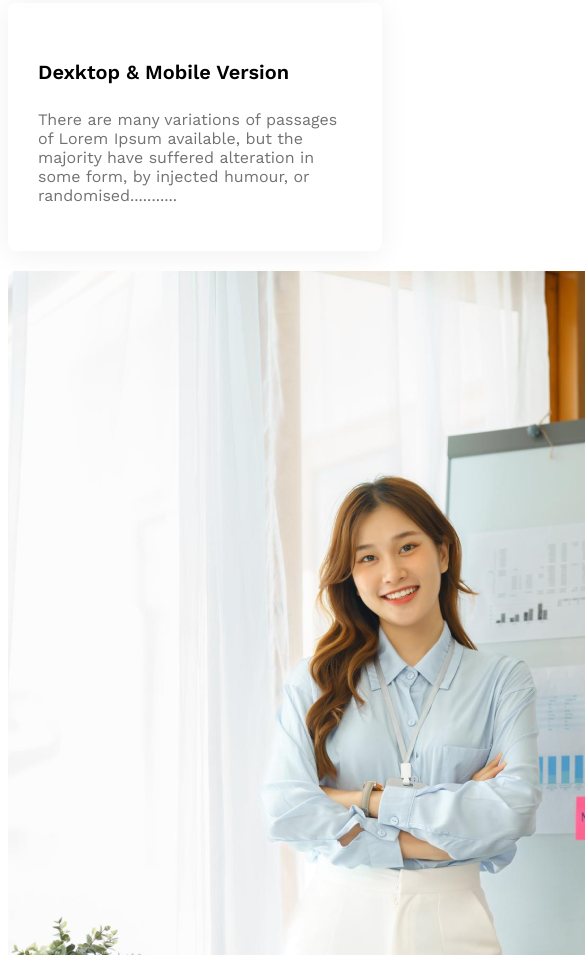
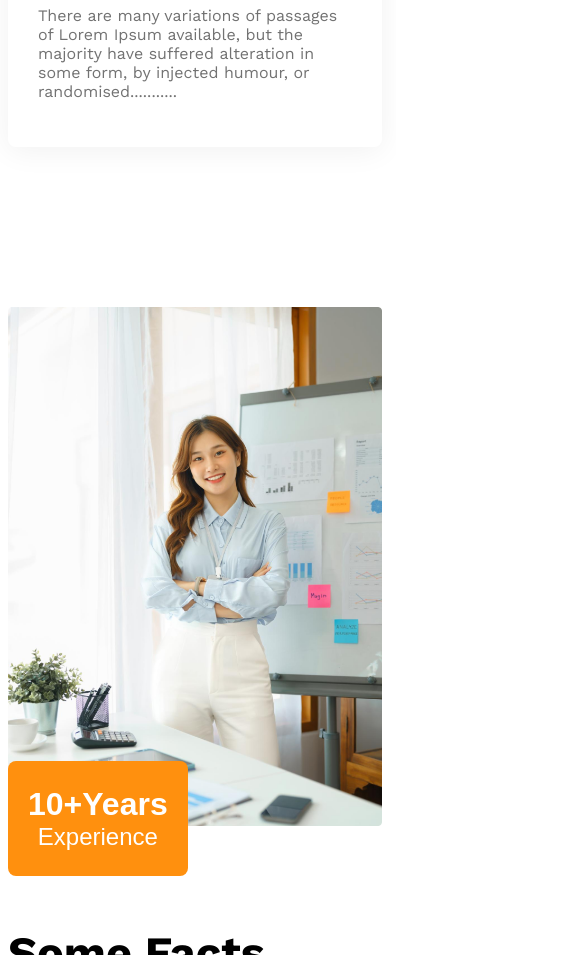
Before and after one commit to NomanBhuiyaan/G3-Architects-Website, a plain HTML site: page index.html in a window 390 px wide. Shown: the part 3866-4821 px from the top of the page, 585 px wide, since content can reach past the window. Drawn offline with nearby package versions, Linux system fonts and the light colour scheme.

Commit message:
feature section done

```diff
--- a/index.html
+++ b/index.html
@@ -1,11 +1,13 @@
 <!DOCTYPE html>
 <html lang="en">
+
 <head>
   <meta charset="UTF-8" />
   <meta name="viewport" content="width=device-width, initial-scale=1.0" />
   <title>G3 Architects</title>
   <link rel="stylesheet" href="style.css" />
 </head>
+
 <body class="work-sans-font">
   <header class="bg-light">
     <nav class="navbar">
@@ -46,7 +48,9 @@
       </div>
 
       <div class="our-features">
-          <h3 class="feature-title"><span id="quick-list" class="text-light-gray">Quick list</span> <span>of Our</span> <span class="text-light-orange">Features</span> </h3>
+        <h3 class="feature-title"><span id="quick-list" class="text-light-gray">Quick list</span> <span>of Our</span>
+          <span class="text-light-orange">Features</span>
+        </h3>
         <p class="feature-description">
           There are many variations of passages of Lorem Ipsum available, but
           the majority have suffered alteration in some form, by injected
@@ -64,7 +68,8 @@
 
       <div>
         <h3 id="feature-section-title" class="section-title">Features you will love & enjoy</h3>
-          <p class="text-light-gray">There are many variations of passages of Lorem Ipsum available, but the majority have suffered alteration in some form, by injected humour, or randomised words which don't look even</p>
+        <p class="text-light-gray">There are many variations of passages of Lorem Ipsum available, but the majority have
+          suffered alteration in some form, by injected humour, or randomised words which don't look even</p>
 
         <!-- feature-card container start -->
 
@@ -72,28 +77,32 @@
         <div class="feature-card">
           <h4 class="feature-titile">Dexktop & Mobile Version</h4>
           <p class="text-light-gray">
-              There are many variations of passages of Lorem Ipsum available, but the majority have suffered alteration in some form, by injected humour, or randomised...........
+            There are many variations of passages of Lorem Ipsum available, but the majority have suffered alteration in
+            some form, by injected humour, or randomised...........
           </p>
         </div>
 
         <div class="feature-card">
           <h4 class="feature-titile">Dexktop & Mobile Version</h4>
           <p class="text-light-gray">
-              There are many variations of passages of Lorem Ipsum available, but the majority have suffered alteration in some form, by injected humour, or randomised...........
+            There are many variations of passages of Lorem Ipsum available, but the majority have suffered alteration in
+            some form, by injected humour, or randomised...........
           </p>
         </div>
 
         <div class="feature-card">
           <h4 class="feature-titile">Dexktop & Mobile Version</h4>
           <p class="text-light-gray">
-              There are many variations of passages of Lorem Ipsum available, but the majority have suffered alteration in some form, by injected humour, or randomised...........
+            There are many variations of passages of Lorem Ipsum available, but the majority have suffered alteration in
+            some form, by injected humour, or randomised...........
           </p>
         </div>
 
         <div class="feature-card">
           <h4 class="feature-titile">Dexktop & Mobile Version</h4>
           <p class="text-light-gray">
-              There are many variations of passages of Lorem Ipsum available, but the majority have suffered alteration in some form, by injected humour, or randomised...........
+            There are many variations of passages of Lorem Ipsum available, but the majority have suffered alteration in
+            some form, by injected humour, or randomised...........
           </p>
         </div>
 
@@ -102,8 +111,13 @@
 
       </div>
 
-        <div>
+      <div class="feature-image-section">
         <img src="images/architect.png" alt="">
+        <button id="experience-badge" class="btn-primary">
+          <span id="experience-year">10+Years</span>
+          <br>
+          <span>Experience</span>
+        </button>
       </div>
 
 
@@ -164,7 +178,8 @@
         <h3 class="section-title Sponspors-titile">
           Our Sponspors
         </h3>
-          <p class="text-light-gray">There are many variations of passages of Lorem Ipsum available, but the majority have suffered alteration.</p>
+        <p class="text-light-gray">There are many variations of passages of Lorem Ipsum available, but the majority have
+          suffered alteration.</p>
       </div>
 
       <div class="sponsor-companies">
@@ -180,4 +195,5 @@
 
   </main>
 </body>
+
 </html>
--- a/style.css
+++ b/style.css
@@ -17,7 +17,7 @@
   color: #ff900e;
 }
 
-main > section {
+main>section {
   margin-top: 100px;
 }
 
@@ -39,7 +39,8 @@ main > section {
 .bg-light {
   background-color: rgba(255, 144, 14, 0.1);
 }
-.section-title{
+
+.section-title {
   font-size: 2.8rem;
   font-weight: bold;
 }
@@ -53,6 +54,7 @@ main > section {
   justify-content: space-between;
   align-items: center;
 }
+
 .brand {
   font-weight: bold;
   font-size: 2rem;
@@ -95,6 +97,7 @@ main > section {
 .banner-description {
   margin-bottom: 30px;
 }
+
 .banner-image {
   width: 100%;
 }
@@ -115,44 +118,66 @@ main > section {
 .our-features {
   max-width: 530px;
 }
+
 #quick-list {
   font-weight: 500;
 }
+
 .feature-title {
   font-size: 2.7rem;
 }
 
 /* Features section start */
 
-#feature-section-title{
+#feature-section-title {
   border-left: 5px solid #FF900E;
   padding-left: 20px;
 }
 
-.feature-card{
+.feature-card {
   padding: 30px;
-  box-shadow: 0 4px 30px 0 rgba(0, 0, 0, 0.06) ;
+  box-shadow: 0 4px 30px 0 rgba(0, 0, 0, 0.06);
   margin-bottom: 20px;
   border-radius: 8px;
 }
 
-.feature-card .feature-titile{
+.feature-card .feature-titile {
   font-size: 1.25rem;
   font-weight: 600;
+  margin-top: 0px;
+  margin-bottom: 0px;
 
 }
 
+.features {
+  gap: 140px;
+  display: grid;
+  grid-template-columns: repeat(2, 1fr);
+}
 
+#experience-badge {
+  padding: 45px 42px;
+  font-size: 1.5rem;
+  font-weight: 500;
+  margin-left: -100px;
+  margin-top: -80px;
+}
+
+#experience-year {
+  font-size: 4rem;
+  font-weight: bold;
+}
 
 /* some face readated styles */
-.some-fact-titile{
+.some-fact-titile {
   margin: 0px;
 }
 
-.some-fact-description{
+.some-fact-description {
   margin-top: 24px;
   margin-bottom: 100px;
 }
+
 .fact-container {
   display: grid;
   grid-template-columns: repeat(4, 1fr);
@@ -169,14 +194,14 @@ main > section {
   text-align: center;
 }
 
-.fact-number{
+.fact-number {
   font-size: 2.8rem;
   font-weight: 600;
   margin-top: 10px;
   margin-bottom: 5px;
 }
 
-.fact-name{
+.fact-name {
   margin: 0px;
   font-size: 1.25rem;
   font-weight: 600;
@@ -184,34 +209,37 @@ main > section {
 
 /* Our Sponspors section */
 
-.Sponspors-info{
+.Sponspors-info {
   max-width: 540px;
   margin: 50px auto;
   text-align: center;
 }
-.Sponspors-titile{
+
+.Sponspors-titile {
   margin-bottom: 24px;
 }
 
-.sponsor-companies{
+.sponsor-companies {
   display: grid;
-  grid-template-columns: repeat(5,1fr);
+  grid-template-columns: repeat(5, 1fr);
   gap: 150px;
 
 }
 
-.sponsor-companies img{
+.sponsor-companies img {
   filter: grayscale(100%);
 }
 
 /* Responsive media query */
 
-@media screen and (max-width: 576px) {
+@media screen and (max-width: 576px){
+
   .navbar,
   .teams {
     flex-direction: column;
     margin-left: 0px;
   }
+
   .banner-title {
     font-weight: bold;
     font-size: 2.5rem;
@@ -220,23 +248,51 @@ main > section {
   .banner-description {
     padding: 0 10px;
   }
-  .team-img-container ,.fact-container {
+
+  .team-img-container,
+  .fact-container {
     grid-template-columns: repeat(1, 1fr);
   }
+
   .team-img-container img {
     width: 100%;
   }
+
   .teams {
     padding: 10px;
   }
+
   .our-features {
     margin: 0px auto;
   }
-  .some-fact-description{
+
+  .features{
+  display: grid;
+  grid-template-columns: repeat(1, 1fr);
+}
+
+.feature-image-section img{
+  width: 100%;
+}
+
+#experience-badge{
+  padding: 25px 20px;
+  font-size: 1.5rem;
+  font-weight: 500;
+  margin-left: 0px;
+  margin-top: -80px;
+}
+#experience-year {
+  font-size: 2rem;
+  font-weight: bold;
+}
+
+  .some-fact-description {
     margin-bottom: 50px;
     margin-top: ;
   }
-  main > section {
+
+  main>section {
     margin-top: 50px;
   }
 
@@ -245,6 +301,7 @@ main > section {
     gap: 20px;
     justify-items: center;
   }
+
   .fact-card {
     border: 1px solid #ff900e;
     border-radius: 8px;
@@ -256,14 +313,14 @@ main > section {
   }
 
 
-.fact-number{
+  .fact-number {
     font-size: 1.8rem;
     font-weight: 600;
     margin-top: 10px;
     margin-bottom: 5px;
   }
 
-.fact-name{
+  .fact-name {
     margin: 0px;
     font-size: 0.9rem;
     font-weight: 600;
@@ -271,10 +328,10 @@ main > section {
 
   /* Our Sponspors section */
 
-.sponsor-companies{
+  .sponsor-companies {
     display: grid;
-  grid-template-columns: repeat(2,1fr);
-  gap:20px 40px;
+    grid-template-columns: repeat(2, 1fr);
+    gap: 20px 40px;
 
   }
 
```
Lines whose indentation alone changed are shown as unchanged.
